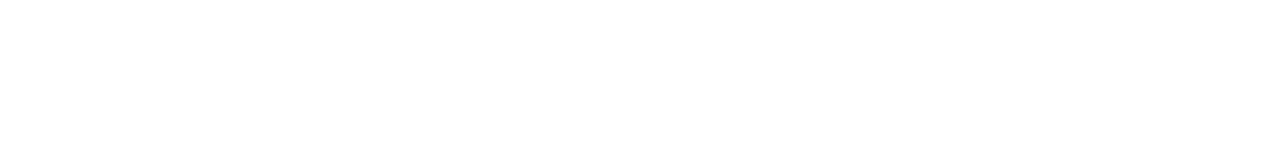
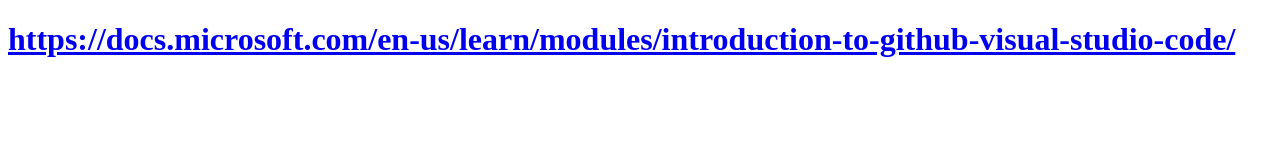
Before and after one commit to vaveee/mslearn-demo, a plain HTML site: page index.html in a window 1280 px wide. Drawn offline with Linux system fonts and the light colour scheme.

Commit message:
add https://docs.microsoft.com/en-us/learn/modules/introduction-to-github-visual-studio-code/

```diff
--- a/index.html
+++ b/index.html
@@ -6,6 +6,9 @@
     <title>Document</title>
 </head>
 <body>
-    <h1></h1>
+    <h1>
+        <a href="http://https://docs.microsoft.com/en-us/learn/modules/introduction-to-github-visual-studio-code/">https://docs.microsoft.com/en-us/learn/modules/introduction-to-github-visual-studio-code/</a>
+
+    </h1>
 </body>
 </html>
```
